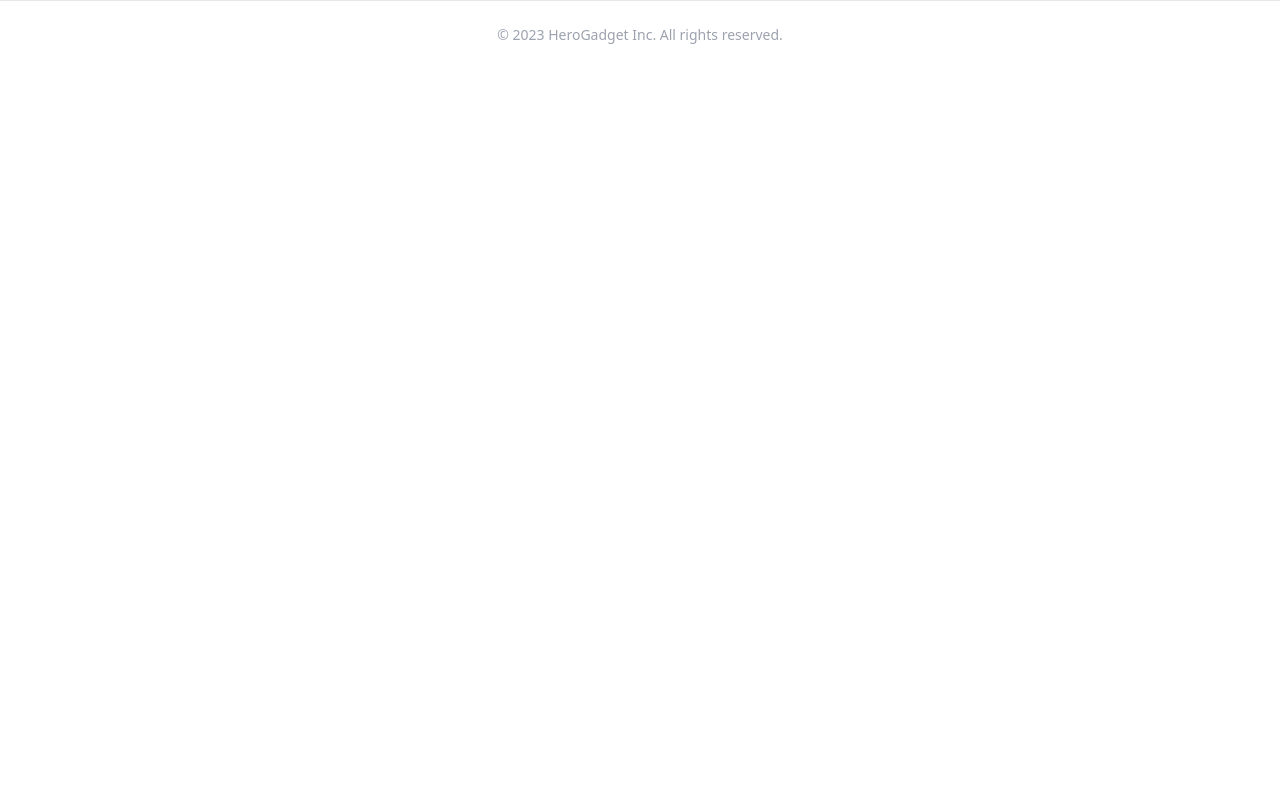
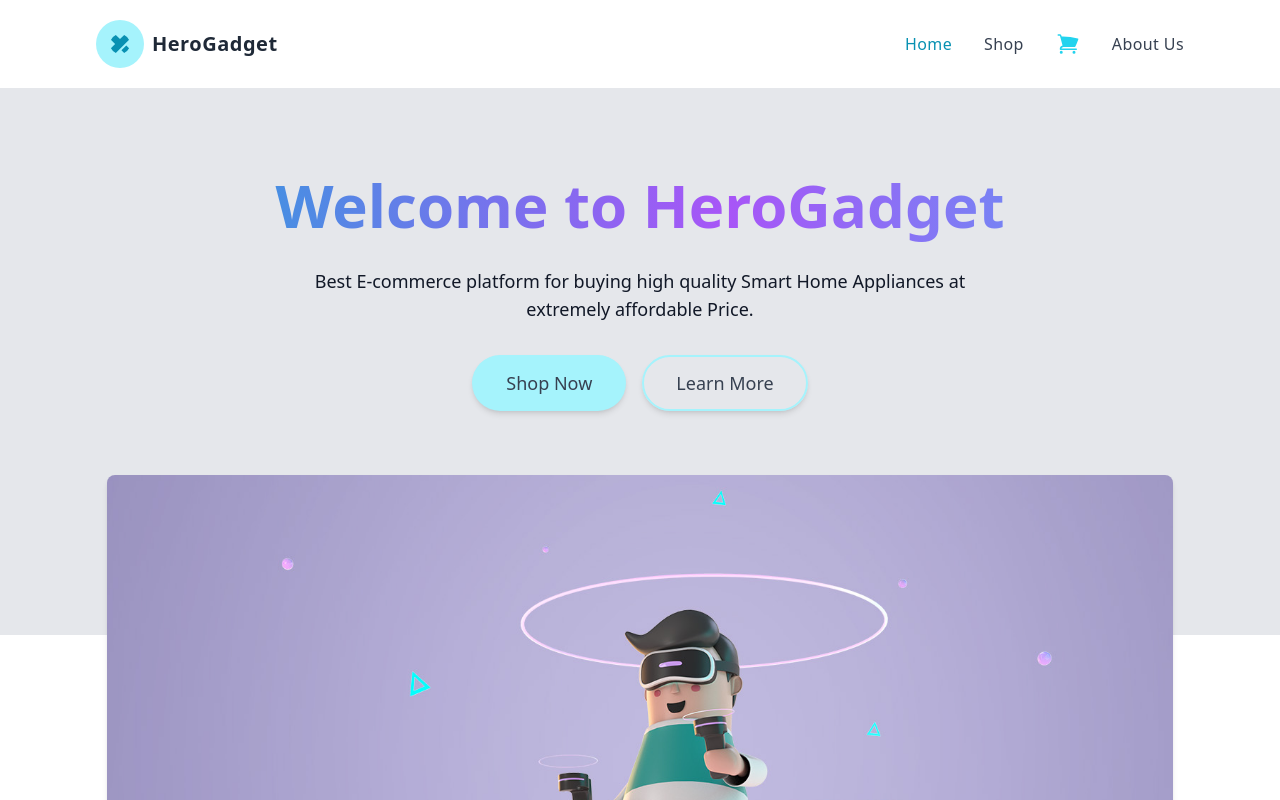
Before and after one commit to Mursalinkhan552/heroGadget, a React (Vite) app: page / in a window 1280 px wide. Shown: the top 800 px of the page. Built offline with nearby package versions, Linux system fonts and the light colour scheme.

Commit message:
Added Header Component in Half

```diff
--- a/package.json
+++ b/package.json
@@ -10,6 +10,7 @@
     "preview": "vite preview"
   },
   "dependencies": {
+    "@heroicons/react": "^2.1.1",
     "localforage": "^1.10.0",
     "match-sorter": "^6.3.3",
     "react": "^18.2.0",
--- a/src/App.jsx
+++ b/src/App.jsx
@@ -1,10 +1,16 @@
 
+import { Outlet } from 'react-router-dom'
 import './App.css'
+import Header from './components/Header/Header'
+import Footer from './components/Footer/Footer'
+import Home from './components/Home/Home'
 
 function App() {
   return (
     <>
-      <h1>Welcome to HeroGadget</h1>
+      <Header></Header>
+      <Home></Home>
+      <Footer></Footer>
     </>
   )
 }
--- /dev/null
+++ b/src/components/About/About.jsx
@@ -0,0 +1,11 @@
+import React from 'react';
+
+const About = () => {
+    return (
+        <div>
+
+        </div>
+    );
+};
+
+export default About;
--- /dev/null
+++ b/src/components/ErrorPage/ErrorPage.jsx
@@ -0,0 +1,50 @@
+import React from 'react';
+
+
+
+
+const ErrorPage = () => {
+
+    return (
+        <section>
+            <div>
+                <svg
+                    xmlns='http://www.w3.org/2000/svg'
+                    viewBox='0 0 512 512'
+                    className='w-40 h-40 text-gray-600'
+                >
+                    <path
+                        fill='currentColor'
+                        d='M256,16C123.452,16,16,123.452,16,256S123.452,496,256,496,496,388.548,496,256,388.548,16,256,16ZM403.078,403.078a207.253,207.253,0,1,1,44.589-66.125A207.332,207.332,0,0,1,403.078,403.078Z'
+                    ></path>
+                    <rect
+                        width='176'
+                        height='32'
+                        x='168'
+                        y='320'
+                        fill='currentColor'
+                    ></rect>
+                    <polygon
+                        fill='currentColor'
+                        points='210.63 228.042 186.588 206.671 207.958 182.63 184.042 161.37 162.671 185.412 138.63 164.042 117.37 187.958 141.412 209.329 120.042 233.37 143.958 254.63 165.329 230.588 189.37 251.958 210.63 228.042'
+                    ></polygon>
+                    <polygon
+                        fill='currentColor'
+                        points='383.958 182.63 360.042 161.37 338.671 185.412 314.63 164.042 293.37 187.958 317.412 209.329 296.042 233.37 319.958 254.63 341.329 230.588 365.37 251.958 386.63 228.042 362.588 206.671 383.958 182.63'
+                    ></polygon>
+                </svg>
+                <div>
+                    <h2>
+                        <span>Error</span>
+                    </h2>
+                    <p></p>
+
+                </div>
+            </div>
+
+
+        </section>
+    );
+};
+
+export default ErrorPage;
--- a/src/components/Header/Header.jsx
+++ b/src/components/Header/Header.jsx
@@ -1,9 +1,127 @@
-import React from 'react';
+import React, { useState } from 'react';
+import { Link, NavLink } from 'react-router-dom';
+import { ShoppingCartIcon } from '@heroicons/react/24/solid';
 
 const Header = () => {
+    const [isMenuOpen, setIsMenuOpen] = useState(false)
     return (
-        <div>
-            <h2>Header</h2>
+        <div className='px-4 py-5 mx-auto sm:max-w-xl md:max-w-full lg:max-w-screen-xl md:px-24 lg-px-8'>
+            <div className='relative flex items-center justify-between'>
+                <Link
+                    to='/'
+                    aria-label='HeroGadget'
+                    title='HeroGadget'
+                    className='inline-flex items-center'
+                >
+                    <div className='flex items-center justify-center w-12 h-12 bg-cyan-200 rounded-full'>
+                        <svg
+                            xmlns='http://www.w3.org/2000/svg'
+                            viewBox='0 0 32 32'
+                            fill='currentColor'
+                            className='flex-shrink-0 w-5 h-5 rounded-full text-cyan-600'
+                        >
+                            <path d='M18.266 26.068l7.839-7.854 4.469 4.479c1.859 1.859 1.859 4.875 0 6.734l-1.104 1.104c-1.859 1.865-4.875 1.865-6.734 0zM30.563 2.531l-1.109-1.104c-1.859-1.859-4.875-1.859-6.734 0l-6.719 6.734-6.734-6.734c-1.859-1.859-4.875-1.859-6.734 0l-1.104 1.104c-1.859 1.859-1.859 4.875 0 6.734l6.734 6.734-6.734 6.734c-1.859 1.859-1.859 4.875 0 6.734l1.104 1.104c1.859 1.859 4.875 1.859 6.734 0l21.307-21.307c1.859-1.859 1.859-4.875 0-6.734z'></path>
+                        </svg>
+                    </div>
+                    <span className='ml-2 text-xl font-bold tracking-wide text-gray-800'>
+                        HeroGadget
+                    </span>
+                </Link>
+                <ul className='lg:flex items-center hidden space-x-8'>
+                    <li>
+                        <NavLink
+                            to='/'
+                            aria-label='Home'
+                            title='Home'
+                            className={({ isActive }) => (isActive ? 'active' : 'default')}
+                        >
+                            Home
+                        </NavLink>
+                    </li>
+                    <li>
+                        <NavLink
+                            to='/shop'
+                            aria-label='Shop'
+                            title='Shop'
+                            className={({ isActive }) => (isActive ? 'active' : 'default')}
+                        >
+                            Shop
+                        </NavLink>
+                    </li>
+                    <li>
+                        <Link
+                            to='/cart'
+                            aria-level='Cart'
+                            title='Cart'
+                        >
+                            <div className='relative py-3'>
+                                <ShoppingCartIcon className='h-6 w-6 text-cyan-400' />
+                            </div>
+                        </Link>
+                    </li>
+                    <li>
+                        <NavLink
+                            to='/about'
+                            aria-label='About Us'
+                            title='About Us'
+                            className={({ isActive }) => (isActive ? 'active' : 'default')}
+                        >
+                            About Us
+                        </NavLink>
+                    </li>
+                </ul>
+                <div className='lg:hidden'>
+                    <button
+                        aria-level='Open Menu'
+                        title='Open Menu'
+                        className='p-2 -mr-1 transition duration-200 rounded focus:outline-none focus:shadow-outline hover:bg-purple-50 focus:bg-purple-50'
+                        onClick={() => setIsMenuOpen(true)}
+                    >
+                        <svg className='w-5 text-gray-600' viewBox='0 0 24 24'>
+                            <path
+                                fill='currentColor'
+                                d='M23,13H1c-0.6,0-1-0.4-1-1s0.4-1,1-1h22c0.6,0,1,0.4,1,1S23.6,13,23,13z'
+                            />
+                            <path
+                                fill='currentColor'
+                                d='M23,6H1C0.4,6,0,5.6,0,5s0.4-1,1-1h22c0.6,0,1,0.4,1,1S23.6,6,23,6z'
+                            />
+                            <path
+                                fill='currentColor'
+                                d='M23,20H1c-0.6,0-1-0.4-1-1s0.4-1,1-1h22c0.6,0,1,0.4,1,1S23.6,20,23,20z'
+                            />
+                        </svg>
+                    </button>
+                    {
+                        isMenuOpen && (
+                            <div>
+                                <div>
+                                    <div>
+                                        <div>
+                                            <Link>
+                                                <div>
+                                                    <svg
+                                                        xmlns='http://www.w3.org/2000/svg'
+                                                        viewBox='0 0 32 32'
+                                                        fill='currentColor'
+                                                        className='flex-shrink-0 w-5 h-5 rounded-full text-cyan-600'
+                                                    >
+                                                        <path d='M18.266 26.068l7.839-7.854 4.469 4.479c1.859 1.859 1.859 4.875 0 6.734l-1.104 1.104c-1.859 1.865-4.875 1.865-6.734 0zM30.563 2.531l-1.109-1.104c-1.859-1.859-4.875-1.859-6.734 0l-6.719 6.734-6.734-6.734c-1.859-1.859-4.875-1.859-6.734 0l-1.104 1.104c-1.859 1.859-1.859 4.875 0 6.734l6.734 6.734-6.734 6.734c-1.859 1.859-1.859 4.875 0 6.734l1.104 1.104c1.859 1.859 4.875 1.859 6.734 0l21.307-21.307c1.859-1.859 1.859-4.875 0-6.734z'></path>
+                                                    </svg>
+                                                </div>
+                                                <span>
+                                                    HG
+                                                </span>
+                                            </Link>
+                                        </div>
+                                    </div>
+                                </div>
+                            </div>
+                        )
+                    }
+
+                </div>
+            </div>
         </div>
     );
 };
--- a/src/index.css
+++ b/src/index.css
@@ -12,6 +12,13 @@
     @apply font-medium transition duration-200 shadow-md md:mb-0 px-4 md:px-8 py-2 md:py-3 m-2 text-lg rounded-full  border-2  text-gray-700 hover:bg-cyan-400 hover:border-transparent border-cyan-200
 }
 
+.active{
+    @apply font-medium tracking-wide text-cyan-600 transition-colors duration-200
+}
+.default{
+    @apply font-medium tracking-wide text-gray-700 transition-colors duration-200 hover:text-cyan-600
+}
+
 
 
  @layer utilities {
--- a/src/main.jsx
+++ b/src/main.jsx
@@ -1,12 +1,19 @@
 import React from 'react'
 import ReactDOM from 'react-dom/client'
-import App from './App.jsx'
 import './index.css'
-import Home from './components/Home/Home.jsx'
-import Footer from './components/Footer/Footer.jsx'
+import { RouterProvider, createBrowserRouter } from 'react-router-dom'
+import App from './App'
+
+
+const router = createBrowserRouter([
+  {
+    path:'/',
+    element: <App></App>
+  }
+])
 
 ReactDOM.createRoot(document.getElementById('root')).render(
   <React.StrictMode>
-    <Footer />
+   <RouterProvider router={router}></RouterProvider>
   </React.StrictMode>,
 )
```
Also changed, not shown: 1 other file (tests, documents, lock files or other folders).
